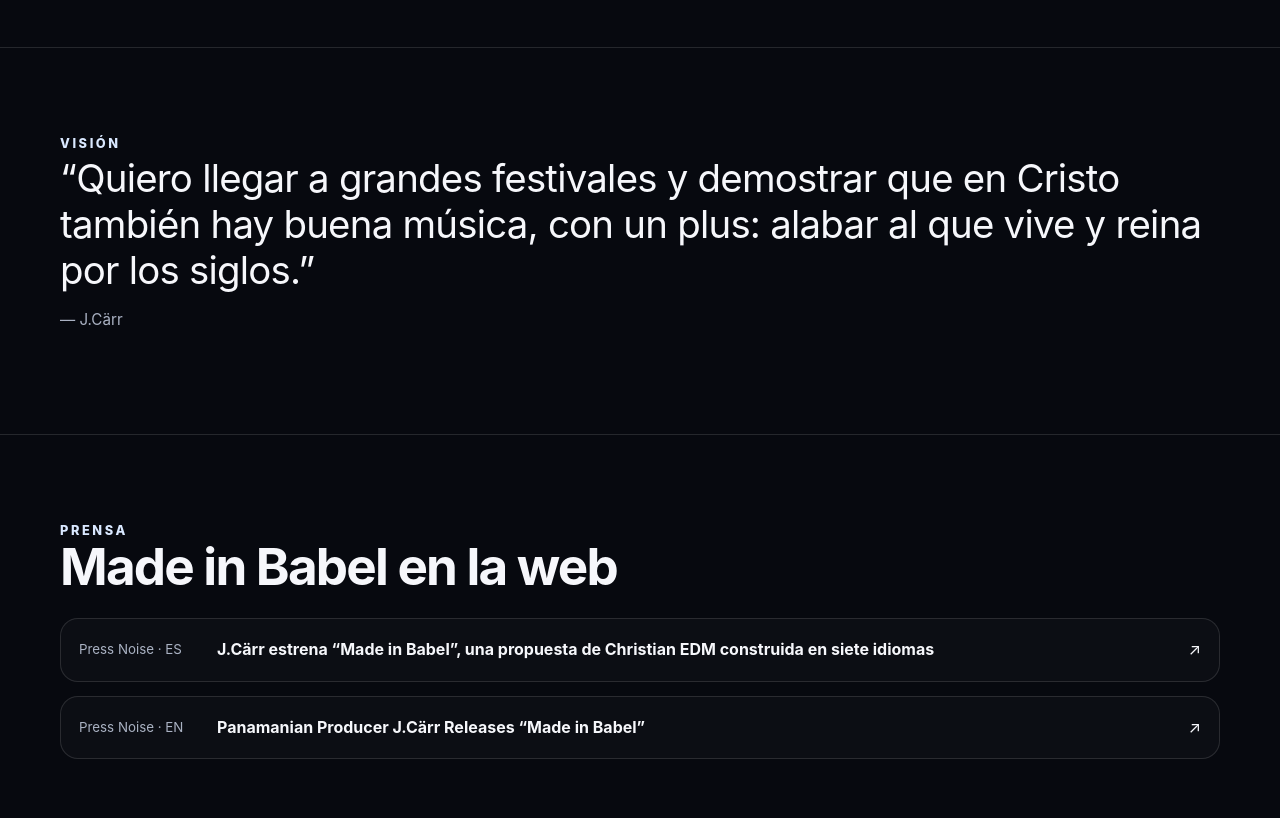
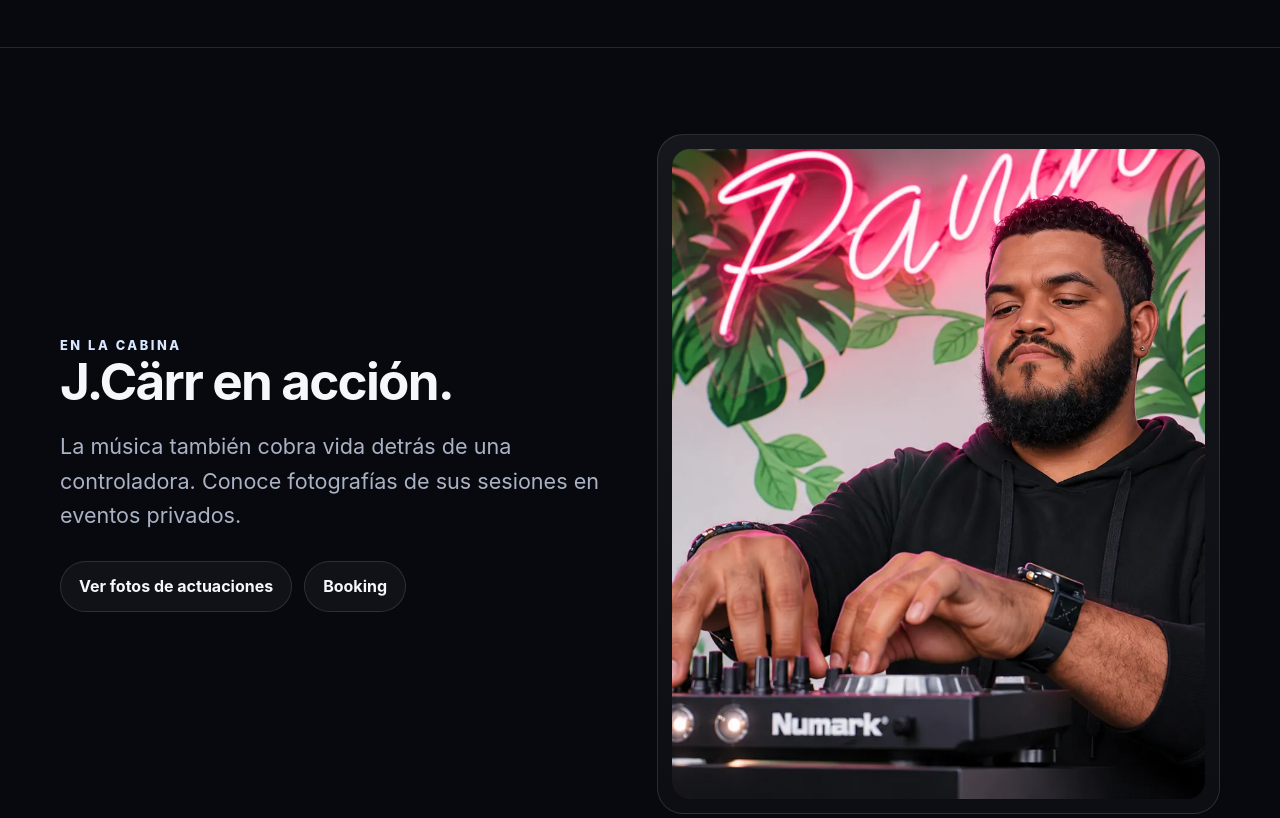
Before and after one commit to delanocarr4-ux/jcarr009-site, a plain HTML site: page index.html in a window 1280 px wide. Shown: the part 3360-4178 px from the top of the page. Drawn offline with Linux system fonts and the light colour scheme.

Commit message:
Add authentic J.Cärr event photos while keeping existing official portraits

```diff
--- a/index.html
+++ b/index.html
@@ -8,5 +8,5 @@
 <section class="section"><div class="container"><div class="eyebrow">Catálogo de J.Cärr · 2026</div><h2>Selección de J.Cärr</h2><p class="lead"><strong>Made in Babel</strong> · <strong>Salón 33:3 (EP de 5 canciones)</strong> · Tu Luz Inmensa · El Estruendo · Ven a mí · Qué Xopá</p><div class="actions"><a class="btn primary" href="https://open.spotify.com/track/2uu1MIclLi6mWo5TV7Wfx6" target="_blank" rel="noopener">Escuchar Made in Babel en Spotify</a><a class="btn" href="salon-33-3.html">Descubrir EP Salón 33:3</a><a class="btn" href="music.html">Ver selección</a></div></div></section>
 <section class="section"><div class="container"><div class="eyebrow">Lanzamientos clave</div><h2>Fe + electrónica + impacto</h2><div class="release-grid"><article class="release-tile"><img class="tile-cover" src="assets/salon-33-3.jpg" alt="Portada Salón 33:3 de J.Cärr"><h3>Salón 33:3</h3><p>Un EP conceptual que fusiona swing jazz de aire ochentero con Dubstep moderno. Cinco canciones inspiradas en Salmo 33:3 para demostrar que también hay gozo en un drop.</p><div class="actions"><a class="btn" href="salon-33-3.html">Explorar EP</a><a class="btn" href="https://open.spotify.com/album/5cJVymykPUUWsdM15KfQgx" target="_blank" rel="noopener">Escuchar EP</a></div></article><article class="release-tile"><img class="tile-cover" src="assets/tu-luz-inmensa.jpg" alt="Portada Tu Luz Inmensa de J.Cärr"><h3>Tu Luz Inmensa</h3><p>Single de Dubstep/Electrónica publicado el 4 de septiembre de 2026.</p><div class="actions"><a class="btn" href="tu-luz-inmensa.html">Ver single</a></div></article><article class="release-tile featured"><img class="tile-cover" src="assets/made-in-babel.jpg" alt="Portada Made in Babel de J.Cärr"><h3>Made in Babel</h3><p>Álbum conceptual multilingüe publicado el 9 de noviembre de 2026, presentado previamente por un sencillo homónimo.</p><div class="actions"><a class="btn" href="made-in-babel-single.html">Ver single</a><a class="btn" href="made-in-babel.html">Explorar álbum</a></div></article></div></div></section>
 <section class="section"><div class="container grid-2"><div><div class="eyebrow">Historia</div><h2>De un desahogo a un propósito.</h2><p class="lead">J.Cärr comenzó a producir durante la pandemia como una forma de desahogo frente al encierro. Con el tiempo, el proyecto cambió junto con su manera de ver la vida: desde la libertad, la fe y un propósito más claro.</p><div class="actions"><a class="btn" href="about.html">Conocer la historia</a></div></div><div class="portrait-card"><img src="assets/artist-hero.jpg" alt="J.Cärr en sesión fotográfica 2026"></div></div></section>
-<section class="section"><div class="container"><div class="eyebrow">Visión</div><p class="quote">“Quiero llegar a grandes festivales y demostrar que en Cristo también hay buena música, con un plus: alabar al que vive y reina por los siglos.”</p><p class="kicker">— J.Cärr</p></div></section>
+<section class="section"><div class="container grid-2"><div><div class="eyebrow">En la cabina</div><h2>J.Cärr en acción.</h2><p class="lead">La música también cobra vida detrás de una controladora. Conoce fotografías de sus sesiones en eventos privados.</p><div class="actions"><a class="btn" href="press.html#fotos-en-eventos">Ver fotos de actuaciones</a><a class="btn" href="contact.html">Booking</a></div></div><div class="portrait-card"><img src="assets/jcarr-dj-evento-tropical.webp" alt="J.Cärr mezclando música con controladora bajo iluminación neón tropical" loading="lazy" width="1448" height="1086"></div></div></section><section class="section"><div class="container"><div class="eyebrow">Visión</div><p class="quote">“Quiero llegar a grandes festivales y demostrar que en Cristo también hay buena música, con un plus: alabar al que vive y reina por los siglos.”</p><p class="kicker">— J.Cärr</p></div></section>
 <section class="section"><div class="container"><div class="eyebrow">Prensa</div><h2>Made in Babel en la web</h2><div class="press-list"><a class="press-item" href="https://www.pressnoise.com/pressrelease/j-carr-estrena-made-in-babel-una-propuesta-de-christian-edm-construida-en-siete-idiomas/" target="_blank" rel="noopener"><small>Press Noise · ES</small><strong>J.Cärr estrena “Made in Babel”, una propuesta de Christian EDM construida en siete idiomas</strong><span>↗</span></a><a class="press-item" href="https://www.pressnoise.com/pressrelease/panamanian-producer-j-carr-releases-made-in-babel-a-christian-edm-single-built-across-seven-languages/" target="_blank" rel="noopener"><small>Press Noise · EN</small><strong>Panamanian Producer J.Cärr Releases “Made in Babel”</strong><span>↗</span></a></div></div></section></main><footer class="footer"><div class="container footer-inner"><div>© <span data-year></span> J.Cärr · Panamá</div><div class="socials"><a href="https://open.spotify.com/intl-es/artist/58DHUURGlAamkAyfkEyLeY" target="_blank" rel="noopener">Spotify</a><a href="https://www.instagram.com/jcarr009/" target="_blank" rel="noopener">Instagram</a><a href="https://www.tiktok.com/@jcarr009" target="_blank" rel="noopener">TikTok</a><a href="https://www.youtube.com/c/JC%C3%A4rr" target="_blank" rel="noopener">YouTube</a><a href="https://audiomack.com/jcarr009" target="_blank" rel="noopener">Audiomack</a></div></div></footer><script src="script.js"></script></body></html>
```
